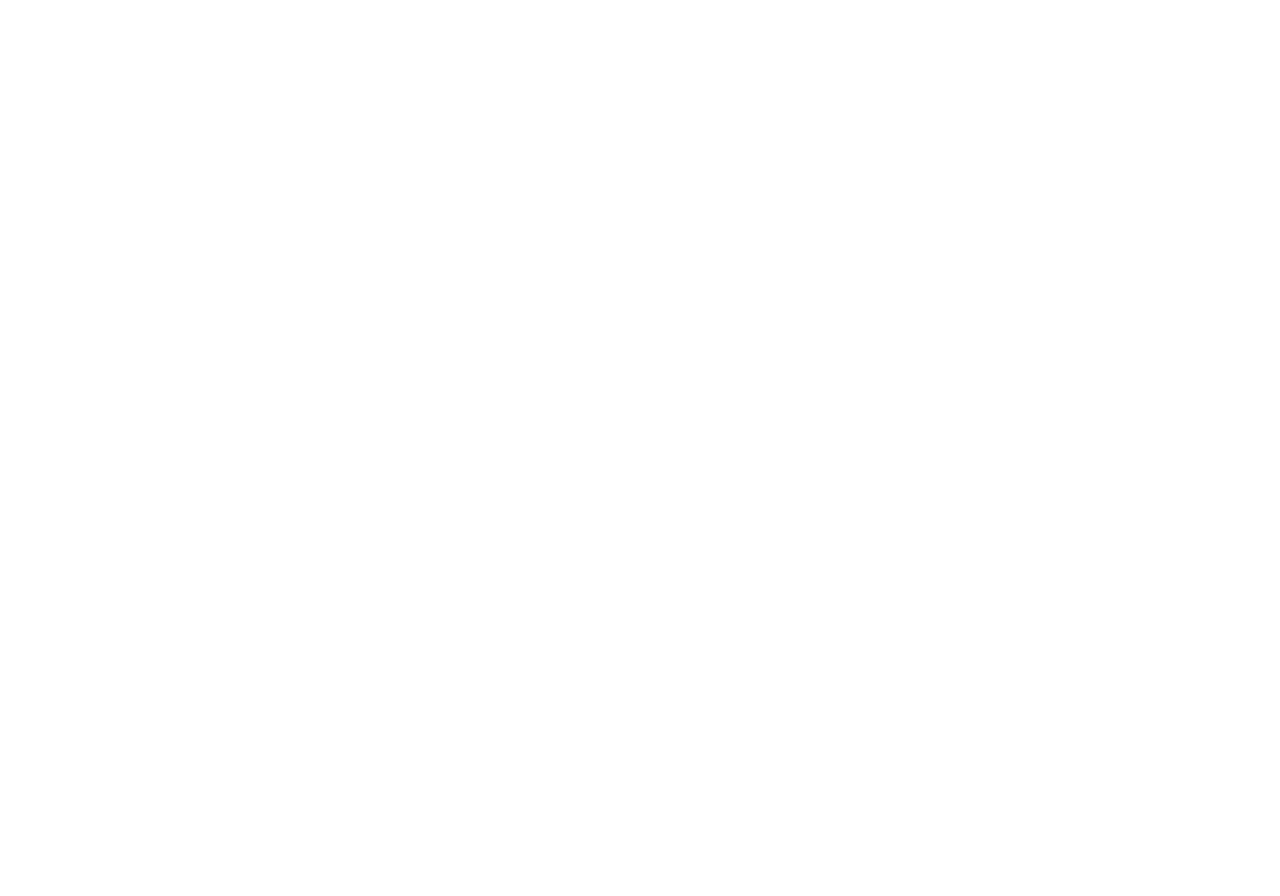
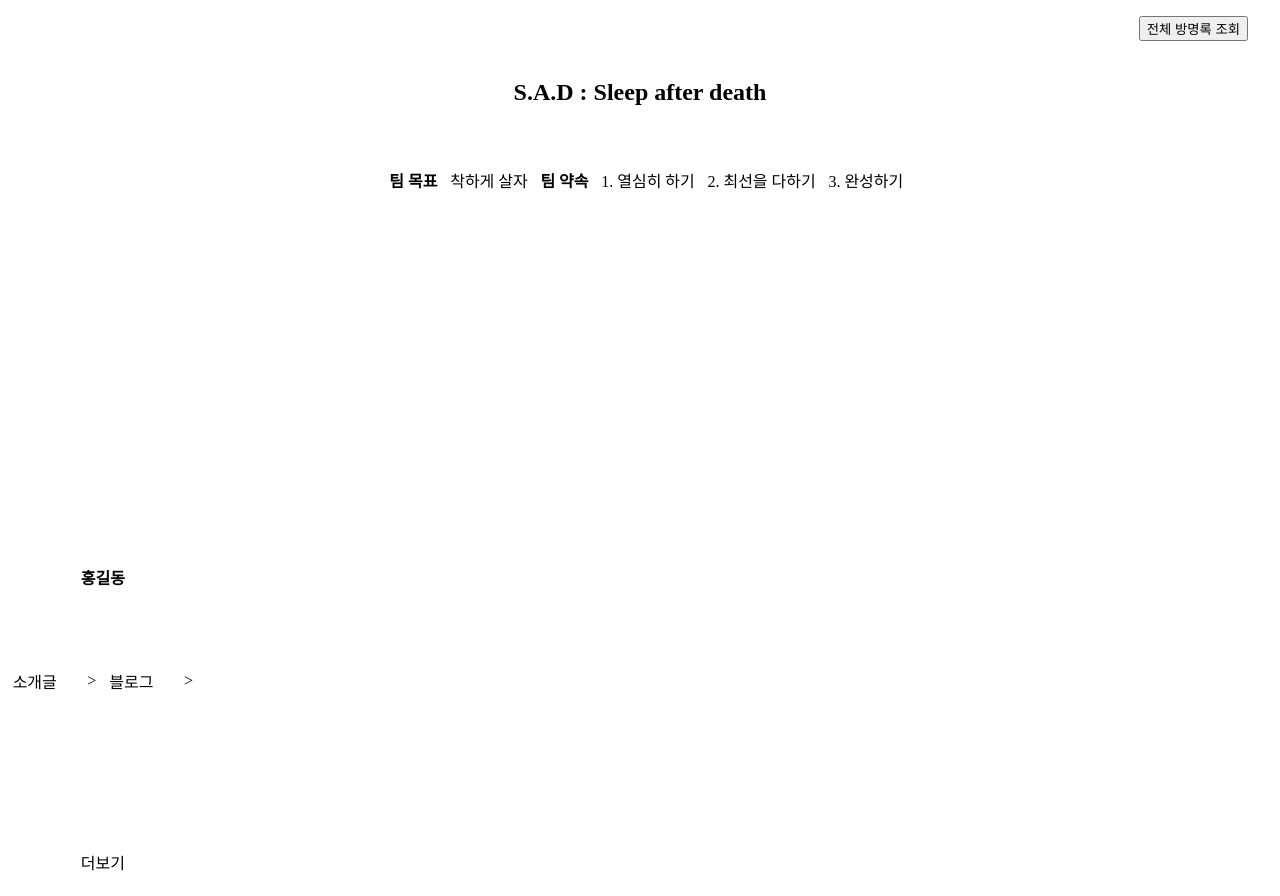
Before and after one commit to kkring/HAPPY, a website: page index.html in a window 1280 px wide. Before the commit the page ends 800 px from the top, so only its background shows below. Drawn offline with Linux system fonts and the light colour scheme.

Commit message:
html 시작

```diff
--- /dev/null
+++ b/header.html
@@ -0,0 +1,25 @@
+<!DOCTYPE html>
+<html lang="en">
+
+<head>
+    <meta charset="UTF-8">
+    <meta name="viewport" content="width=device-width, initial-scale=1.0">
+    <!-- CSS LOAD -->
+    <link rel="stylesheet" href="/static/css/header.css">
+    <title>Document</title>
+</head>
+<header>
+    <div id="navItem">
+        <button id="navButton">
+            전체 방명록 조회
+        </button>
+    </div>
+    <div id="titleContainer">
+        <span id="title">
+            S.A.D : Sleep after death
+        </span>
+    </div>
+</header>
+
+
+</html>
--- a/index.html
+++ b/index.html
@@ -1,11 +1,77 @@
 <!DOCTYPE html>
 <html lang="en">
+
 <head>
     <meta charset="UTF-8">
     <meta name="viewport" content="width=device-width, initial-scale=1.0">
-    <title>Document</title>
+    <link rel="stylesheet" type="text/css" href="/static/css/index.css">
+    <title>Node.js 1팀 소개 페이지</title>
 </head>
+
 <body>
+    <header>
+        <!-- header load -->
+    </header>
+    <div id="container">
+        <div id="teamIntroduction">
+            <!-- 팀 소개 -->
+            <span class="introductionItem introductionTitle">
+                팀 목표
+            </span>
+            <span class="introductionItem">
+                착하게 살자
+            </span>
+            <span class="introductionItem introductionTitle">
+                팀 약속
+            </span>
+            <span class="introductionItem">
+                1. 열심히 하기
+            </span>
+            <span class="introductionItem">
+                2. 최선을 다하기
+            </span>
+            <span class="introductionItem">
+                3. 완성하기
+            </span>
+        </div>
+
+        <div id="teamProfileContainer">
+            <div class="profile">
+                <div class="profileImage">
+
+                </div>
+                <div class="profileName">
+                    <span>
+                        홍길동
+                    </span>
+                </div>
+                <div class="profileInformation">
+
+                </div>
+                <div class="profileNav">
+                    <div class="profileNavItems" style="margin-right: 2%;">
+                        <span style="margin-left: 5%;">소개글</span>
+                        <span style="margin-left: auto; margin-right: 5%;"> > </span>
+                    </div>
+                    <div class="profileNavItems">
+                        <span style="margin-left: 5%;">블로그</span>
+                        <span style="margin-left: auto; margin-right: 5%;"> > </span>
+                    </div>
+                </div>
+                <div class="profileGuestBook">
+
+                </div>
+                <div class="profileGuide">
+                    <span>
+                        더보기
+                    </span>
+                </div>
+            </div>
+        </div>
+
+    </div>
 
 </body>
+<script type="module" src="/static/js/index.js"></script>
+
 </html>
--- /dev/null
+++ b/static/css/header.css
@@ -0,0 +1,28 @@
+header {
+    height: 20vh;
+}
+
+#navItem {
+    /* 헤더 네비게이션 아이템 */
+    display: flex;
+    padding-top: 0.5rem;
+    padding-right: 1.5rem;
+}
+
+#navButton {
+    /* 헤더 네비게이션 버튼 */
+    margin-left: auto;
+}
+
+#titleContainer {
+    /* 헤더 타이틀 컨테이너 */
+    display: flex;
+    justify-content: center;
+    align-items: center;
+    padding-top: 3%;
+}
+
+#title {
+    font-size: 1.5rem;
+    font-weight: bold;
+}
--- /dev/null
+++ b/static/css/index.css
@@ -0,0 +1,70 @@
+#container {
+    height: 45rem;
+}
+
+#teamIntroduction {
+    /* 팀 소개 영역 */
+    height: 10%;
+    display: flex;
+    justify-content: center;
+    flex-wrap: wrap;
+}
+
+.introductionItem {
+    /* 팀 소개 아이템 여백 할당 */
+    margin-left: 1%;
+}
+
+.introductionTitle {
+    /* 팀 소개 아이템 타이틀*/
+    font-weight: bold;
+}
+
+#teamProfileContainer {
+    height: 90%;
+}
+
+.profile {
+    height: 100%;
+    width: 15%;
+}
+
+.profileImage {
+    height: 48%;
+}
+
+.profileName {
+    height: 8%;
+    display: flex;
+    justify-content: center;
+    align-items: center;
+    font-weight: bold;
+}
+
+.profileInformation {
+    height: 8%;
+}
+
+.profileNav {
+    height: 8%;
+    display: flex;
+}
+
+.profileNavItems {
+    height: 100%;
+    width: 49%;
+    display: flex;
+    justify-content: center;
+    align-items: center;
+}
+
+.profileGuestBook {
+    height: 20%;
+}
+
+.profileGuide {
+    height: 8%;
+    display: flex;
+    justify-content: center;
+    align-items: center;
+}
--- /dev/null
+++ b/static/js/index.js
@@ -0,0 +1,43 @@
+async function injectHeader() {
+    // header html 불러오기
+    fetch("./header.html")
+        .then((response) => {
+            return response.text();
+        })
+        .then((data) => {
+            document.querySelector("header").innerHTML = data;
+        })
+
+    let headerHtml = await fetch("./header.html")
+    let data = await headerHtml.text()
+    document.querySelector("header").innerHTML = data;
+}
+
+
+
+
+window.onload = async () => {
+    // onload : html 파일을 모두 불러오고 나서 실행 (순서 보장)
+    injectHeader()
+}
+
+
+// front ,backend예시  코드
+//
+// export const FRONT_BASE_URL = "http://127.0.0.1:5500"
+// export const BACK_BASE_URL = "http://127.0.0.1:8000"
+// export async function handleLoginAPI() {
+// 	const email = document.getElementById("email").value;
+// 	const password = document.getElementById("password").value;
+// 	const response = await fetch(`${BACK_BASE_URL}/api/users/login/`, {
+// 		headers: {
+// 			"content-type": "application/json"
+// 		},
+// 		method: "POST",
+// 		body: JSON.stringify({
+// 			email: email,
+// 			password: password
+// 		})
+// 	});
+// 	return response;
+// }
```
